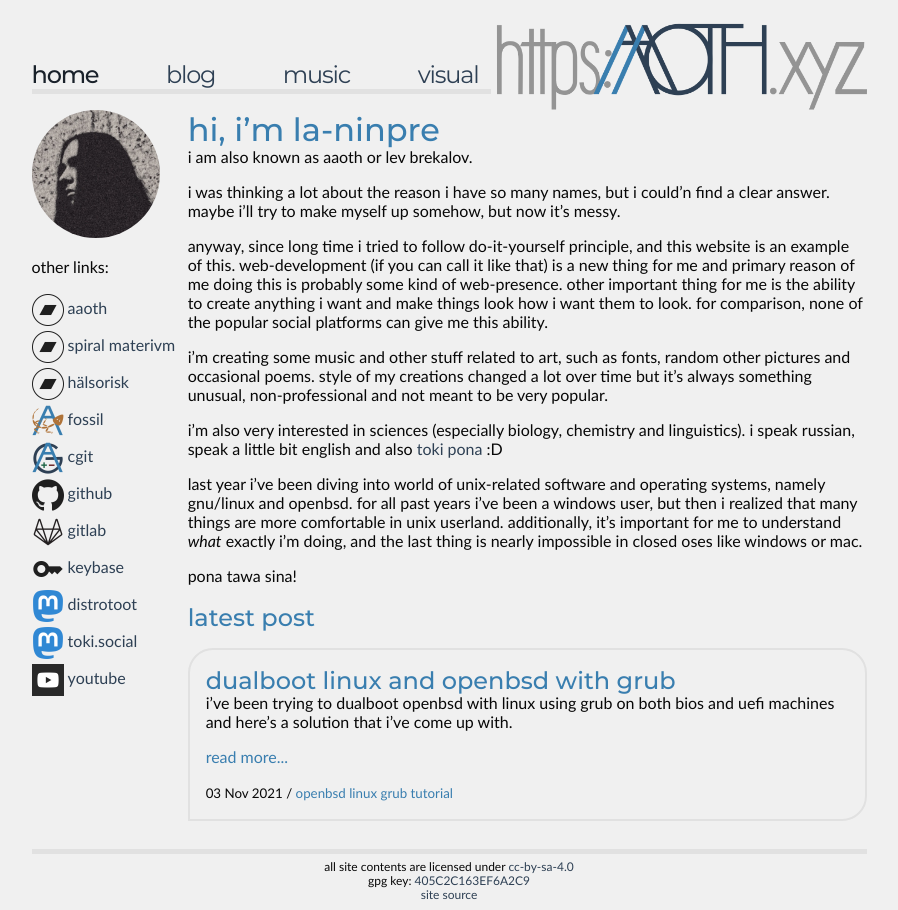
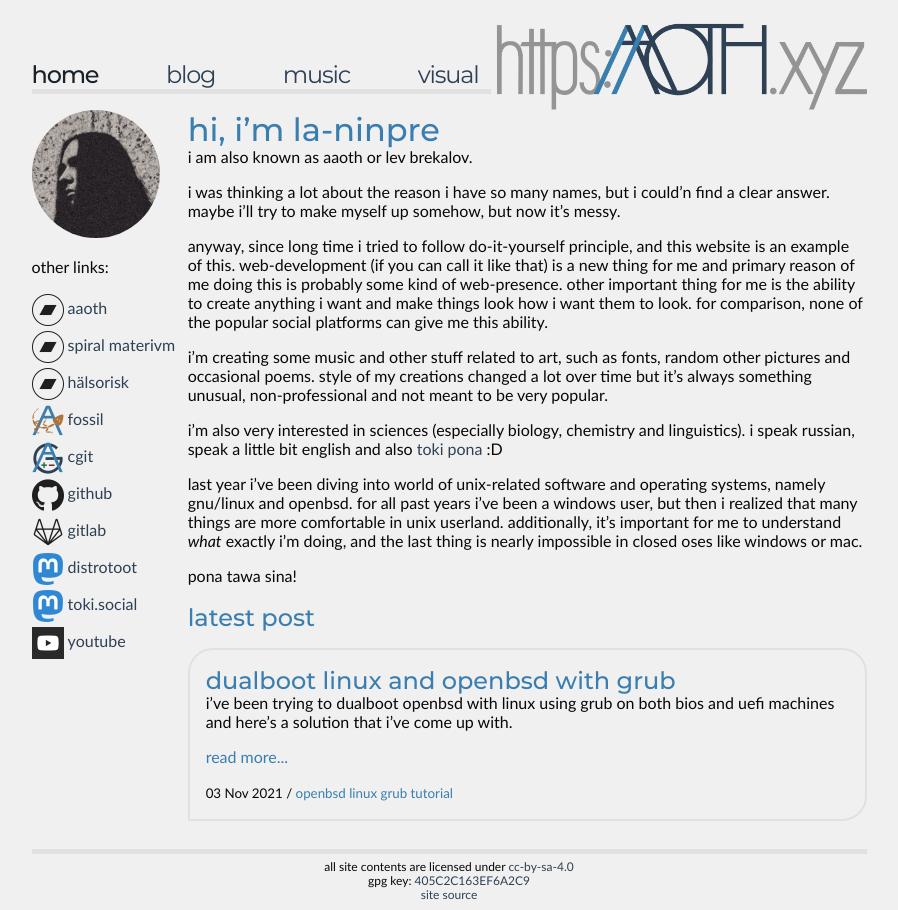
Before and after one commit to la-ninpre/aaoth.xyz, a Jekyll site: the page built from index.md, in a window 1280 px wide. Shown: the whole page, without its empty margins (191-1089 px from the left). Built offline with Jekyll 4.4.1, drawn with Linux system fonts in a browser that asks for light colours.

Commit message:
remove keybase link (account deleted)

```diff
--- a/_data/links.yml
+++ b/_data/links.yml
@@ -30,7 +30,3 @@
   link: https://toki.social/@jan_lewa
   type: mastodon
   rel: me
-- name: keybase
-  link: https://keybase.io/la_ninpre
-  type: keybase
-  rel: me
```
Also changed, not shown: assets/img/keybase-icon.png (deleted).
